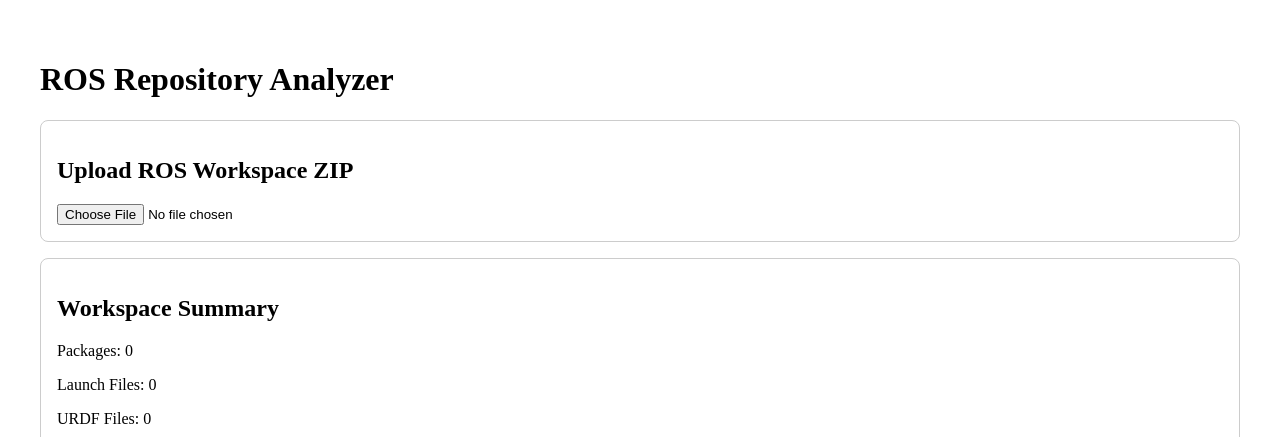
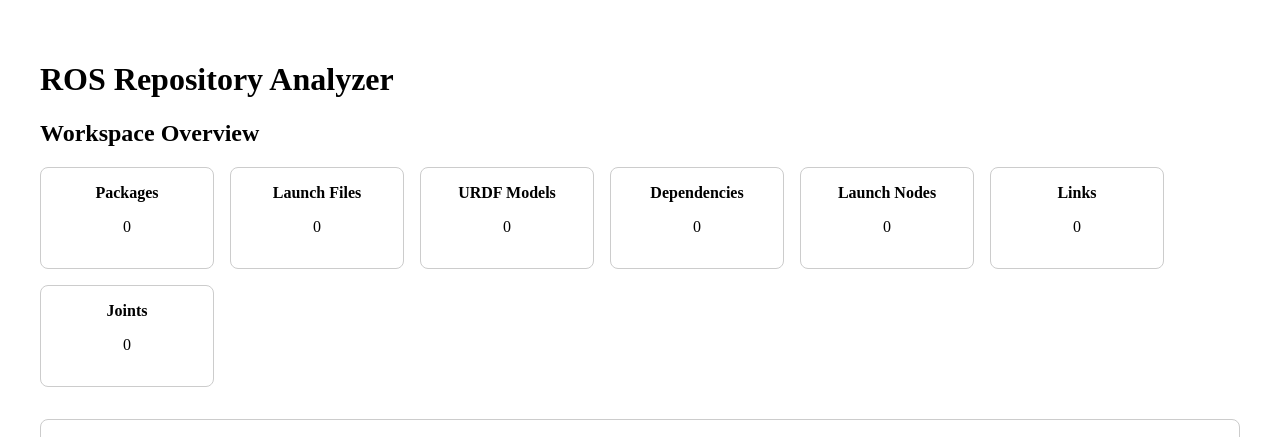
Before and after one commit to utkarshanand140/ros-repo-analyzer, a React (Vite) app: page / in a window 1280 px wide. Shown: the top 437 px of the page. Built offline with nearby package versions, Linux system fonts and the light colour scheme.

Commit message:
Overview Dashboard Added

```diff
--- a/src/App.tsx
+++ b/src/App.tsx
@@ -16,6 +16,9 @@
 
 import LaunchFileViewer
   from "./components/LaunchFileViewer";
+
+import OverviewDashboard
+  from "./components/OverviewDashboard";
 
 import {
   parseLaunchFile,
@@ -66,6 +69,20 @@
   const [urdfModels,
   setUrdfModels] =
   useState<UrdfModel[]>([]);
+
+  const [metrics,
+  setMetrics] =
+  useState({
+    packageCount: 0,
+    launchFileCount: 0,
+    urdfCount: 0,
+
+    dependencyCount: 0,
+    launchNodeCount: 0,
+
+    linkCount: 0,
+    jointCount: 0,
+  });
 
   async function handleUpload(file: File) {
     try {
@@ -167,6 +184,59 @@
   parsedUrdfs
 );
 
+const dependencyCount =
+  parsedPackages.reduce(
+    (sum, pkg) =>
+      sum +
+      pkg.dependencies
+        .length,
+    0
+  );
+
+const launchNodeCount =
+  parsedLaunchFiles.reduce(
+    (sum, launch) =>
+      sum +
+      launch.nodes
+        .length,
+    0
+  );
+
+const linkCount =
+  parsedUrdfs.reduce(
+    (sum, model) =>
+      sum +
+      model.links.length,
+    0
+  );
+
+const jointCount =
+  parsedUrdfs.reduce(
+    (sum, model) =>
+      sum +
+      model.joints.length,
+    0
+  );
+
+setMetrics({
+  packageCount:
+    parsedPackages.length,
+
+  launchFileCount:
+    parsedLaunchFiles.length,
+
+  urdfCount:
+    parsedUrdfs.length,
+
+  dependencyCount,
+
+  launchNodeCount,
+
+  linkCount,
+
+  jointCount,
+});
+
 setClassifiedFiles(classifications);
 
       setSummary({
@@ -199,6 +269,10 @@
       }}
     >
       <h1>ROS Repository Analyzer</h1>
+
+      <OverviewDashboard
+  metrics={metrics}
+/>
 
       <UploadPanel
         onFileSelected={handleUpload}
--- /dev/null
+++ b/src/components/OverviewDashboard.tsx
@@ -0,0 +1,113 @@
+import type {
+  WorkspaceMetrics,
+} from "../types/ros";
+
+interface Props {
+  metrics: WorkspaceMetrics;
+}
+
+export default function
+OverviewDashboard({
+  metrics,
+}: Props) {
+
+  const cardStyle = {
+    border: "1px solid #ccc",
+    borderRadius: "8px",
+    padding: "1rem",
+    minWidth: "140px",
+    textAlign: "center" as const,
+  };
+
+  return (
+    <div
+      style={{
+        marginTop: "1rem",
+        marginBottom: "2rem",
+      }}
+    >
+      <h2>
+        Workspace Overview
+      </h2>
+
+      <div
+        style={{
+          display: "flex",
+          flexWrap: "wrap",
+          gap: "1rem",
+        }}
+      >
+        <div style={cardStyle}>
+          <strong>
+            Packages
+          </strong>
+          <p>
+            {
+              metrics.packageCount
+            }
+          </p>
+        </div>
+
+        <div style={cardStyle}>
+          <strong>
+            Launch Files
+          </strong>
+          <p>
+            {
+              metrics.launchFileCount
+            }
+          </p>
+        </div>
+
+        <div style={cardStyle}>
+          <strong>
+            URDF Models
+          </strong>
+          <p>
+            {metrics.urdfCount}
+          </p>
+        </div>
+
+        <div style={cardStyle}>
+          <strong>
+            Dependencies
+          </strong>
+          <p>
+            {
+              metrics.dependencyCount
+            }
+          </p>
+        </div>
+
+        <div style={cardStyle}>
+          <strong>
+            Launch Nodes
+          </strong>
+          <p>
+            {
+              metrics.launchNodeCount
+            }
+          </p>
+        </div>
+
+        <div style={cardStyle}>
+          <strong>
+            Links
+          </strong>
+          <p>
+            {metrics.linkCount}
+          </p>
+        </div>
+
+        <div style={cardStyle}>
+          <strong>
+            Joints
+          </strong>
+          <p>
+            {metrics.jointCount}
+          </p>
+        </div>
+      </div>
+    </div>
+  );
+}
```
Also changed, not shown: src/types/ros.ts (+12 -0 lines).
